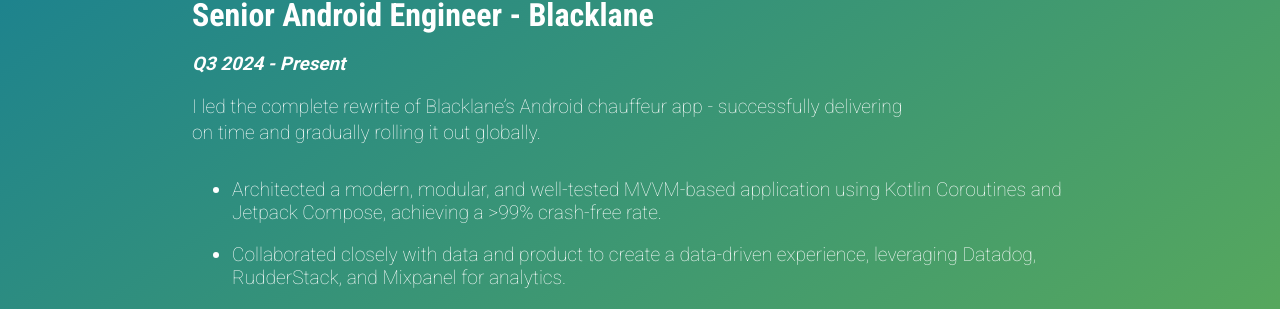
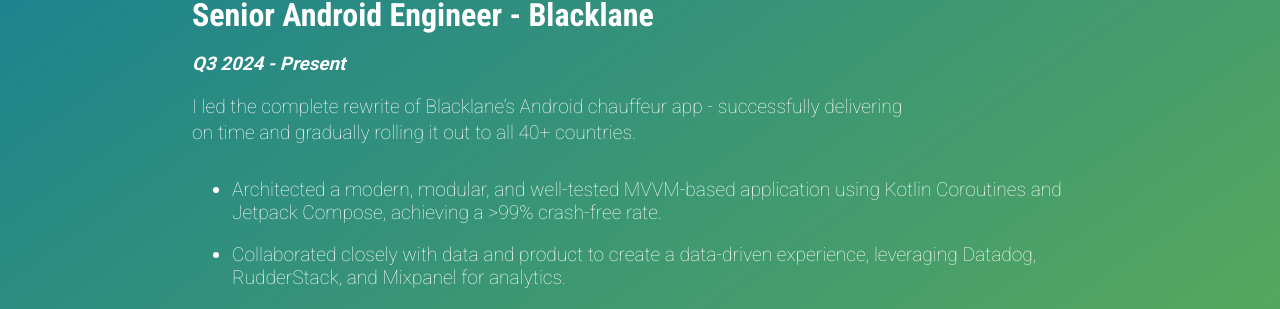
Before and after one commit to molundb/molundb.github.io, a Jekyll site: the page built from work-experience/index.md, in a window 1280 px wide and 900 px high. Shown: the part 401-710 px from the top of the window. Built offline with Jekyll 4.4.1, drawn with Linux system fonts in a browser that asks for light colours; nearby versions of some CDN libraries.

Commit message:
update work experience text

```diff
--- a/work-experience/index.md
+++ b/work-experience/index.md
@@ -9,7 +9,7 @@
 
 ### _Q3 2024 - Present_
 
-I led the complete rewrite of Blacklane’s Android chauffeur app - successfully delivering on time and gradually rolling it out globally.
+I led the complete rewrite of Blacklane’s Android chauffeur app - successfully delivering on time and gradually rolling it out to all 40+ countries.
 
 - Architected a modern, modular, and well-tested MVVM-based application using Kotlin Coroutines and Jetpack Compose, achieving a >99% crash-free rate.
 - Collaborated closely with data and product to create a data-driven experience, leveraging Datadog, RudderStack, and Mixpanel for analytics.
```
